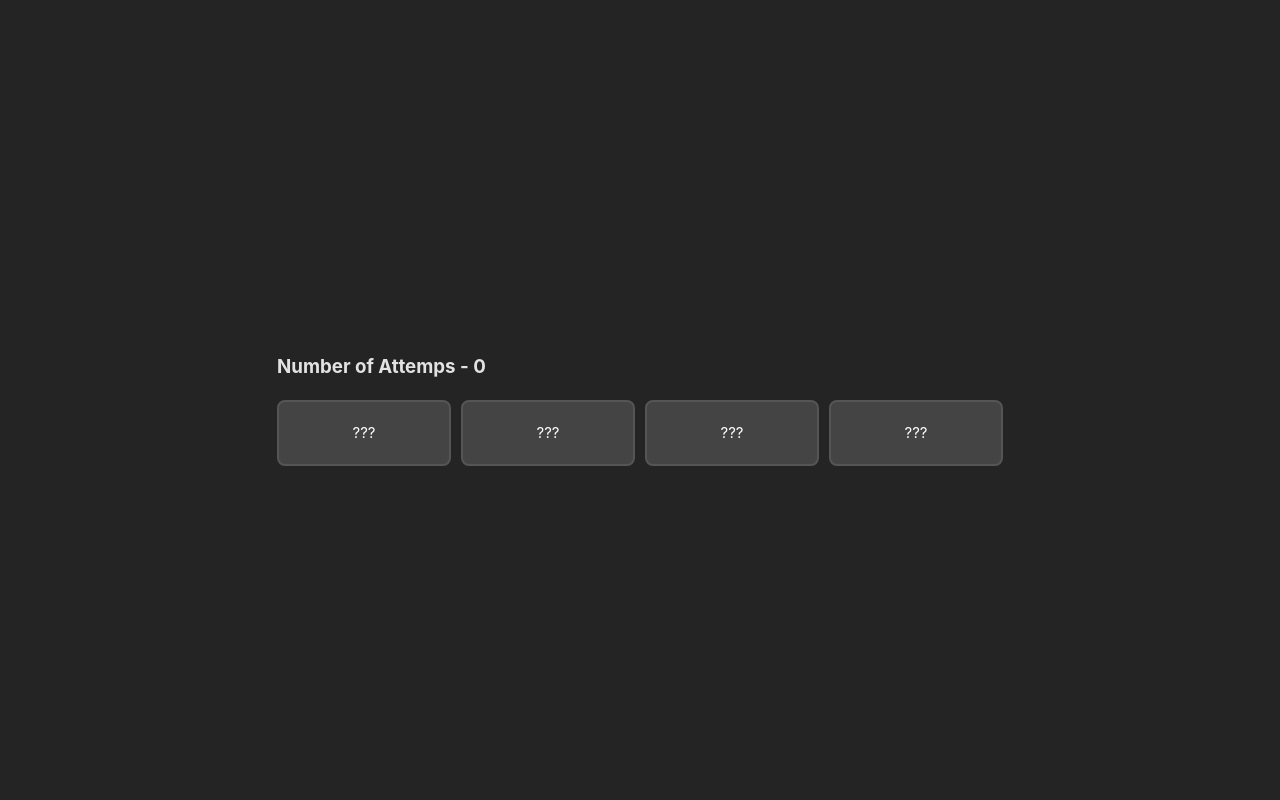
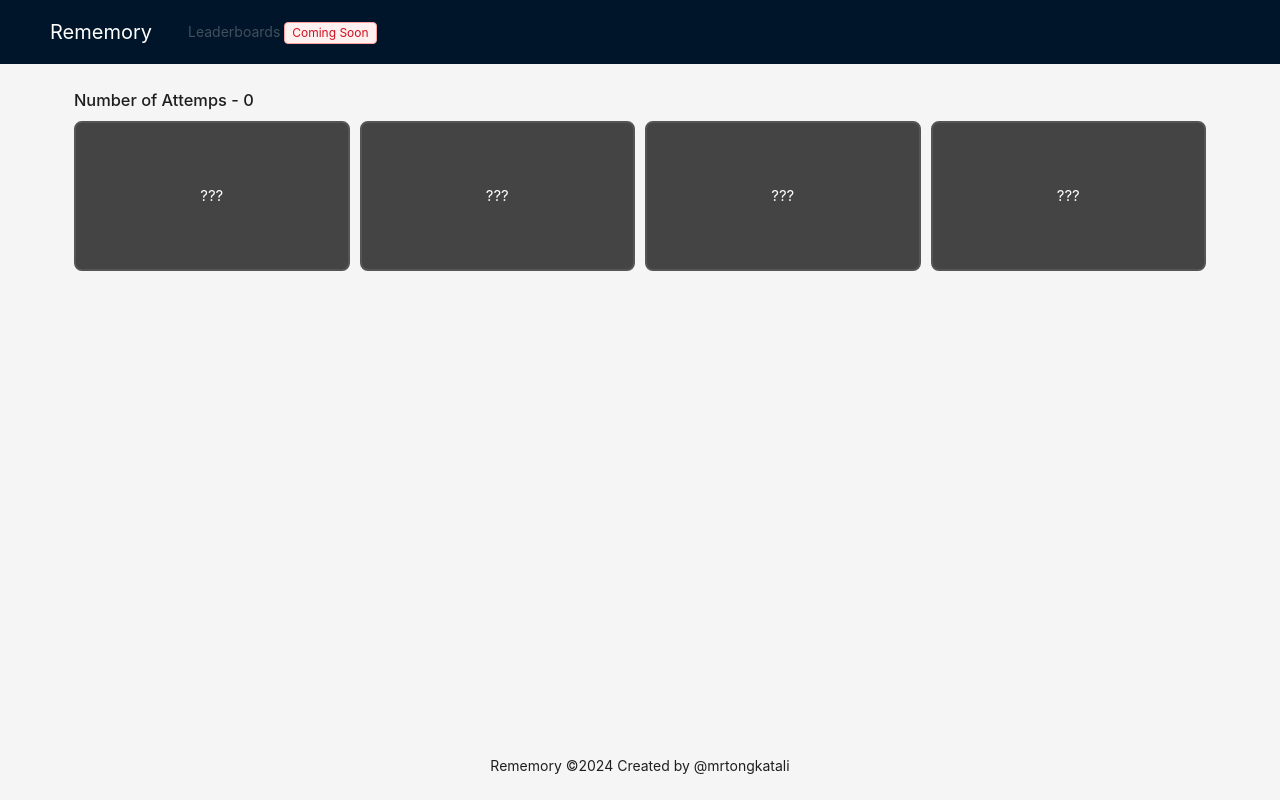
Before and after one commit to mrtongkatali/rememory, a React (Vite) app: page / in a window 1280 px wide. Built offline with nearby package versions, Linux system fonts and the light colour scheme.

Commit message:
Start implementing actual UI

```diff
--- a/src/App.jsx
+++ b/src/App.jsx
@@ -1,10 +1,47 @@
+import { Layout, Menu, Tag } from 'antd';
+import 'antd/dist/reset.css';
+
 import MemoryGame from './Components/MemoryGame';
 
+const { Header, Footer, Content } = Layout;
+
 const App = () => {
+  const menuItems = [
+    {
+      key: '1',
+      label: (
+        <>
+          Leaderboards <Tag color="red">Coming Soon</Tag>
+        </>
+      ),
+      disabled: true,
+    },
+  ];
   return (
-    <>
-      <MemoryGame />
-    </>
+    <Layout style={{ minHeight: '100vh' }}>
+      <Header style={{ position: 'fixed', zIndex: 1, width: '100%' }}>
+        <div
+          className="logo"
+          style={{
+            float: 'left',
+            color: 'white',
+            fontSize: '20px',
+            paddingRight: '20px',
+          }}
+        >
+          Rememory
+        </div>
+        <Menu theme="dark" mode="horizontal" items={menuItems} />
+      </Header>
+      <Content style={{ padding: '0 50px', marginTop: 64 }}>
+        <div style={{ padding: 24, minHeight: 380 }}>
+          <MemoryGame />
+        </div>
+      </Content>
+      <Footer style={{ textAlign: 'center' }}>
+        Rememory ©2024 Created by @mrtongkatali
+      </Footer>
+    </Layout>
   );
 };
 
--- a/src/Components/MemoryGame/data/settings.js
+++ b/src/Components/MemoryGame/data/settings.js
@@ -34,21 +34,26 @@ export const SIZE_SETTINGS = [
   {
     id: SIZE_ENUM.FOUR_FOUR,
     name: '4x4',
+    value: 4,
   },
   {
     id: SIZE_ENUM.FIVE_FIVE,
     name: '5x5',
+    value: 5,
   },
   {
     id: SIZE_ENUM.SIX_SIX,
     name: '6x6',
+    value: 6,
   },
   {
     id: SIZE_ENUM.SEVEN_SEVEN,
     name: '7x7',
+    vaue: 7,
   },
   {
     id: SIZE_ENUM.EIGHT_EIGHT,
     name: '8x8',
+    value: 8,
   },
 ];
--- a/src/Components/MemoryGame/index.jsx
+++ b/src/Components/MemoryGame/index.jsx
@@ -3,7 +3,7 @@ import PropTypes from 'prop-types';
 import { shuffle } from 'lodash/collection';
 import { nanoid } from 'nanoid';
 
-import '@/scss/app.scss';
+import '@/scss/components/memory-game/index.scss';
 
 const MemoryGame = () => {
   const [cards, setCards] = useState([]);
@@ -41,9 +41,9 @@ const MemoryGame = () => {
 
     const cardsArray = [];
 
-    pool.map((color) => {
+    pool.map((value) => {
       const defaultSettings = {
-        color,
+        value,
         flipped: false,
         matched: false,
       };
@@ -66,7 +66,7 @@ const MemoryGame = () => {
     const isMatched = flippedCards[0] === flippedCards[1];
 
     const updatedCards = cards.map((card) =>
-      flippedCards.includes(card.color)
+      flippedCards.includes(card.value)
         ? { ...card, flipped: isMatched, matched: isMatched }
         : card
     );
@@ -98,7 +98,7 @@ const MemoryGame = () => {
     );
 
     setCards(newMemoryGrid);
-    setFlippedCards([...flippedCards, ...[grid.color]]);
+    setFlippedCards([...flippedCards, ...[grid.value]]);
   };
 
   useEffect(() => {
@@ -141,14 +141,14 @@ const Cards = ({ card, onClick }) => (
         ???
       </div>
     )}
-    {card.flipped && <div className="grid-item">{card.color}</div>}
+    {card.flipped && <div className="grid-item">{card.value}</div>}
   </div>
 );
 
 Cards.propTypes = {
   card: PropTypes.shape({
     flipped: PropTypes.bool.isRequired,
-    color: PropTypes.string.isRequired,
+    value: PropTypes.string.isRequired,
   }),
   onClick: PropTypes.func,
 };
--- a/src/scss/app.scss
+++ b/src/scss/components/memory-game/index.scss
@@ -16,4 +16,5 @@
   border: 2px solid #555;
   cursor: pointer;
   min-width: 130px;
+  height: 150px;
 }
--- a/src/scss/index.scss
+++ b/src/scss/index.scss
@@ -12,12 +12,3 @@
   -webkit-font-smoothing: antialiased;
   -moz-osx-font-smoothing: grayscale;
 }
-
-body {
-  display: flex;
-  justify-content: center;
-  align-items: center;
-  margin: 0;
-  min-width: 320px;
-  min-height: 100vh;
-}
```
